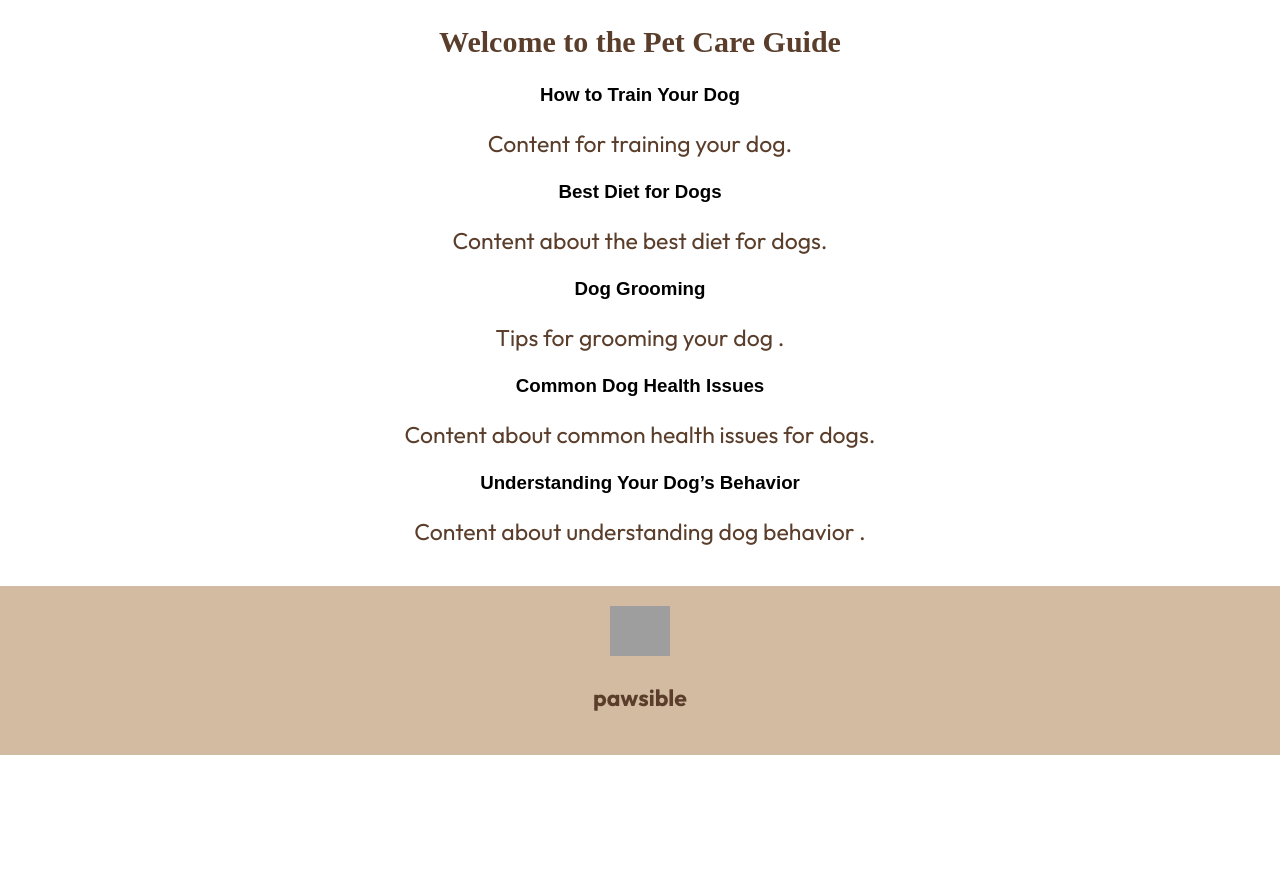
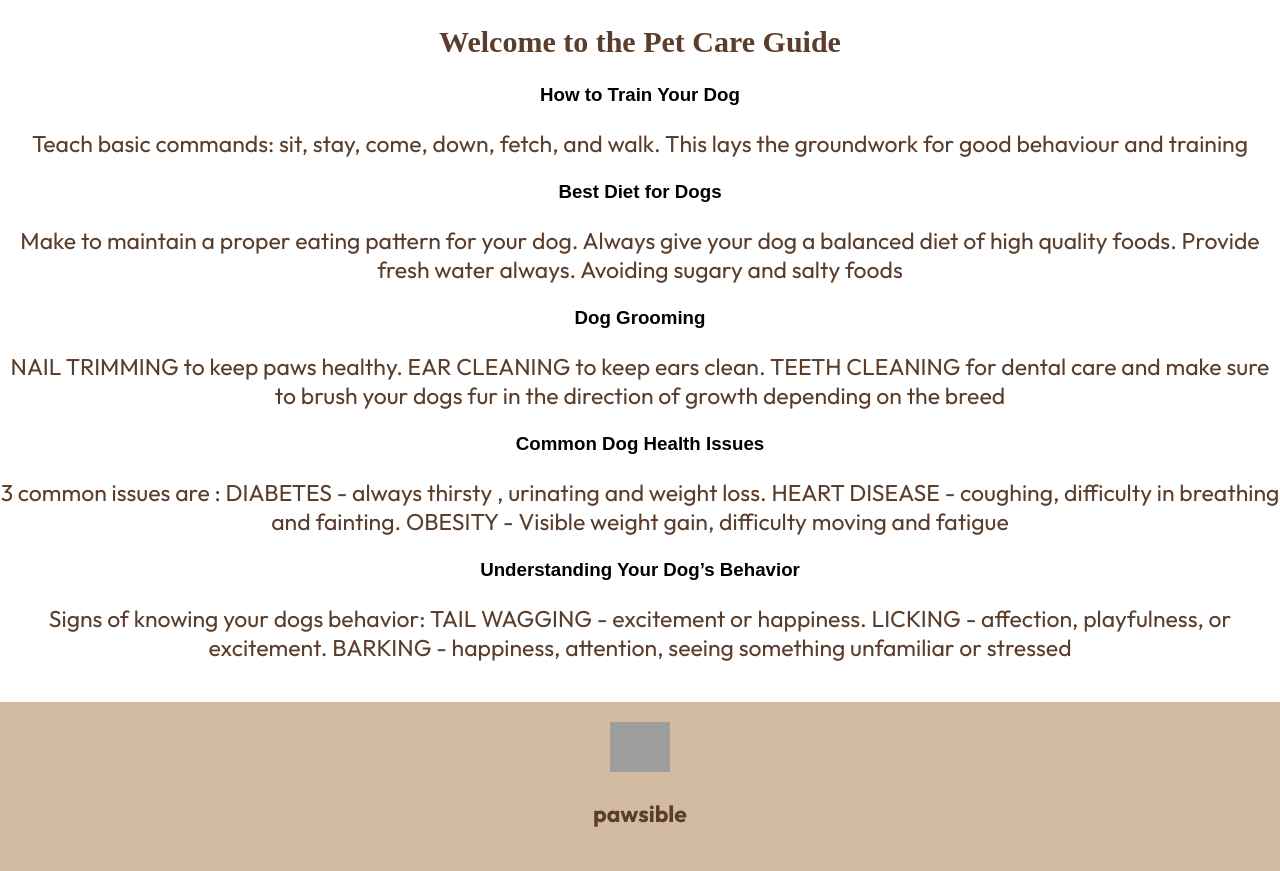
Before and after one commit to isabellahiggins/Pawsible-Github, a PHP site: page /petCareGuide.php in a window 1280 px wide. Shown: the part 225-1096 px from the top of the page. Before the commit the page ends 980 px from the top, so only its background shows below. Run offline with PHP 8.4, Linux system fonts and the light colour scheme; some web fonts are replaced; grey boxes are pictures that could not be loaded.

Commit message:
Update petCareGuide.php

```diff
--- a/public/petCareGuide.php
+++ b/public/petCareGuide.php
@@ -4,23 +4,31 @@
 $articles = [
     [
         "title" => "How to Train Your Dog",
-        "content" => "Content for training your dog."
+        "content" => "Teach basic commands:  sit, stay, come, down, fetch, and walk.
+         This lays the groundwork for good behaviour and training "
     ],
     [
         "title" => "Best Diet for Dogs",
-        "content" => "Content about the best diet for dogs."
+        "content" => "Make to maintain a proper eating pattern for your dog.
+        Always give your dog a balanced diet of high quality foods.
+        Provide fresh water always. Avoiding sugary and salty foods"
     ],
     [
         "title" => "Dog Grooming",
-        "content" => "Tips for grooming your dog ."
+        "content" => "NAIL TRIMMING to keep paws healthy. EAR CLEANING to keep ears clean.
+        TEETH CLEANING for dental care and make sure to brush your dogs fur in the direction of growth depending on the breed"
     ],
     [
         "title" => "Common Dog Health Issues",
-        "content" => "Content about common health issues for dogs."
+        "content" => " 3 common issues are :  DIABETES - always thirsty , urinating and weight loss.
+        HEART DISEASE - coughing, difficulty in breathing and fainting.
+        OBESITY -  Visible weight gain, difficulty moving and fatigue "
     ],
     [
-        "title" => "Understanding Your Dog’s Behavior",
-        "content" => "Content about understanding dog behavior ."
+      "title" => "Understanding Your Dog’s Behavior",
+        "content" => "Signs of knowing your dogs behavior: TAIL WAGGING - excitement or happiness.
+       LICKING - affection, playfulness, or excitement. BARKING - happiness, attention, seeing something unfamiliar or
+       stressed"
     ]
 ];
 ?>
@@ -44,7 +52,6 @@ $articles = [
 <body>
 
 <?php include('Templates/header.php'); ?>
-
     <div class="container">
      <div class="index-headings">   <h2>Welcome to the Pet Care Guide</h2> </div>
         <div class="articles-container">
```
